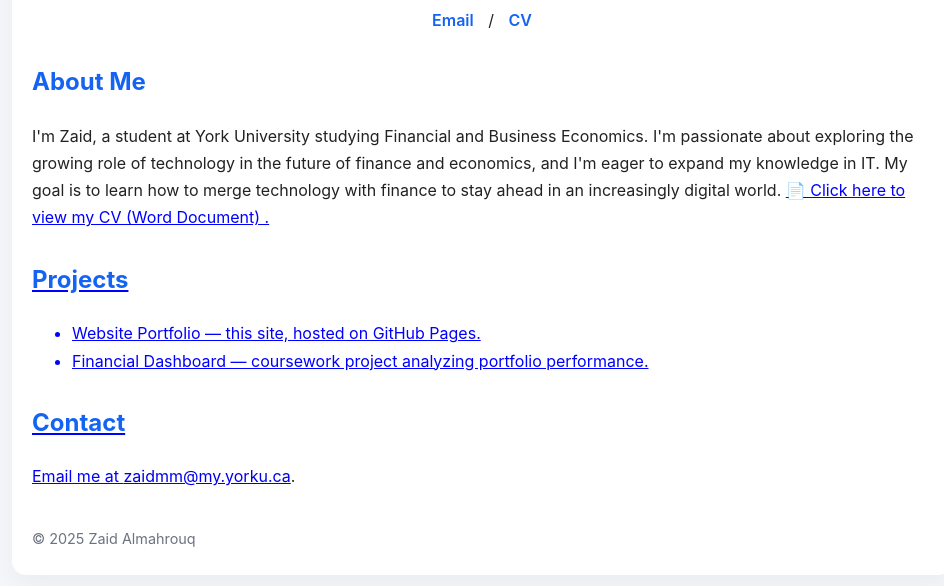
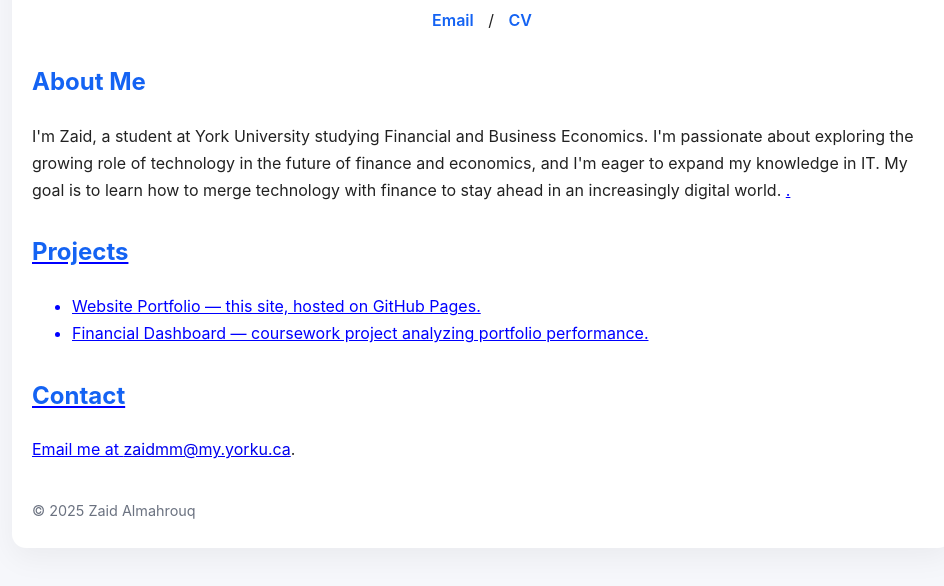
Before and after one commit to ZMYORK123/My-Website-Assignment-Zaidd, a plain HTML site: page index_final.html in a window 1280 px wide. Shown: the part 164-750 px from the top of the page, without its empty margins (158-1102 px from the left). Drawn offline with Linux system fonts and the light colour scheme.

Commit message:
Update index_final.html

```diff
--- a/index_final.html
+++ b/index_final.html
@@ -60,7 +60,6 @@
     <div class="section" id="about">
       <h2>About Me</h2>
       <p>I'm Zaid, a student at York University studying Financial and Business Economics. I'm passionate about exploring the growing role of technology in the future of finance and economics, and I'm eager to expand my knowledge in IT. My goal is to learn how to merge technology with finance to stay ahead in an increasingly digital world. <a href="Zaid Cv.docx" target="_blank" style="color: blue; text-decoration: underline;">
-    📄 Click here to view my CV (Word Document)
  .</p>
 
     </div>
```
